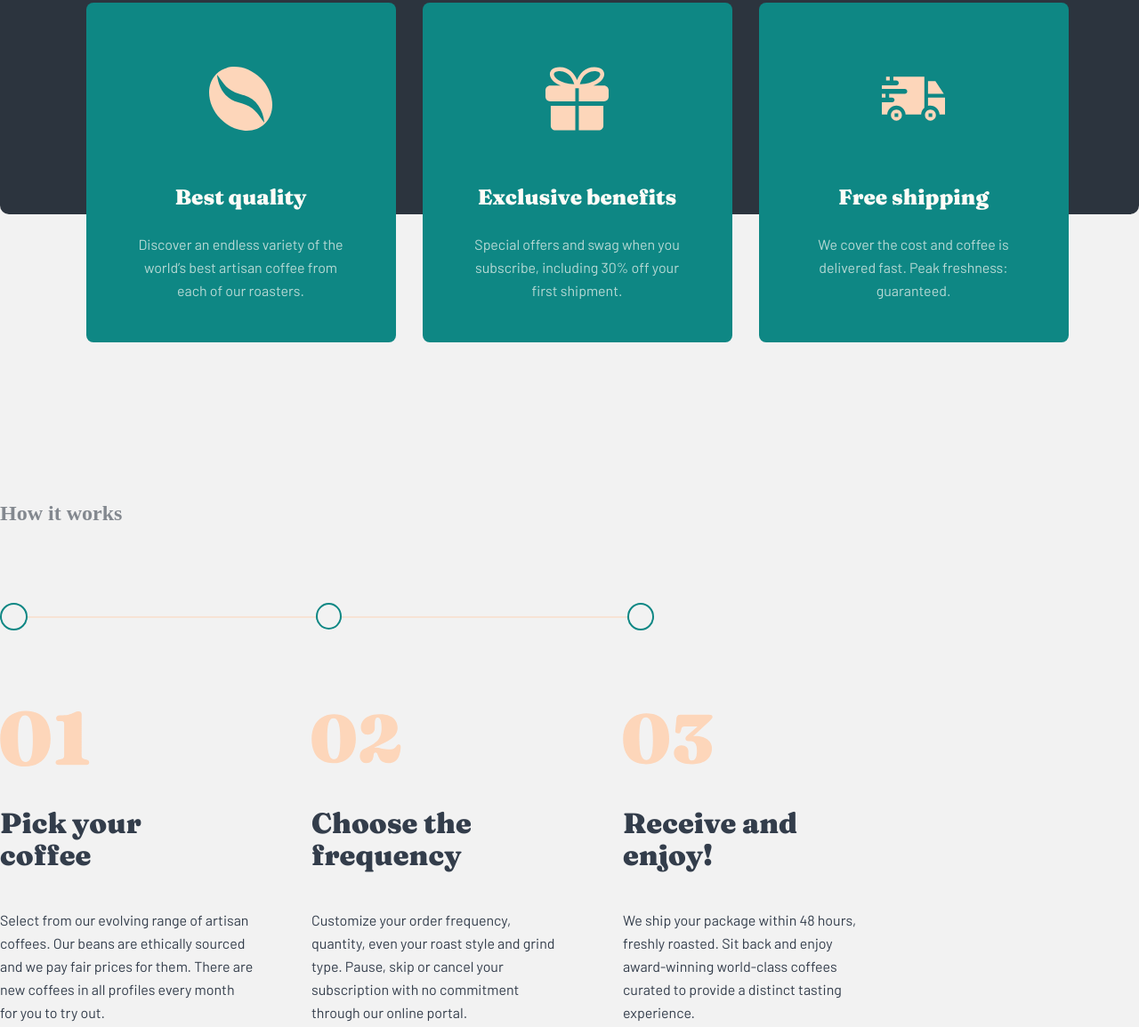
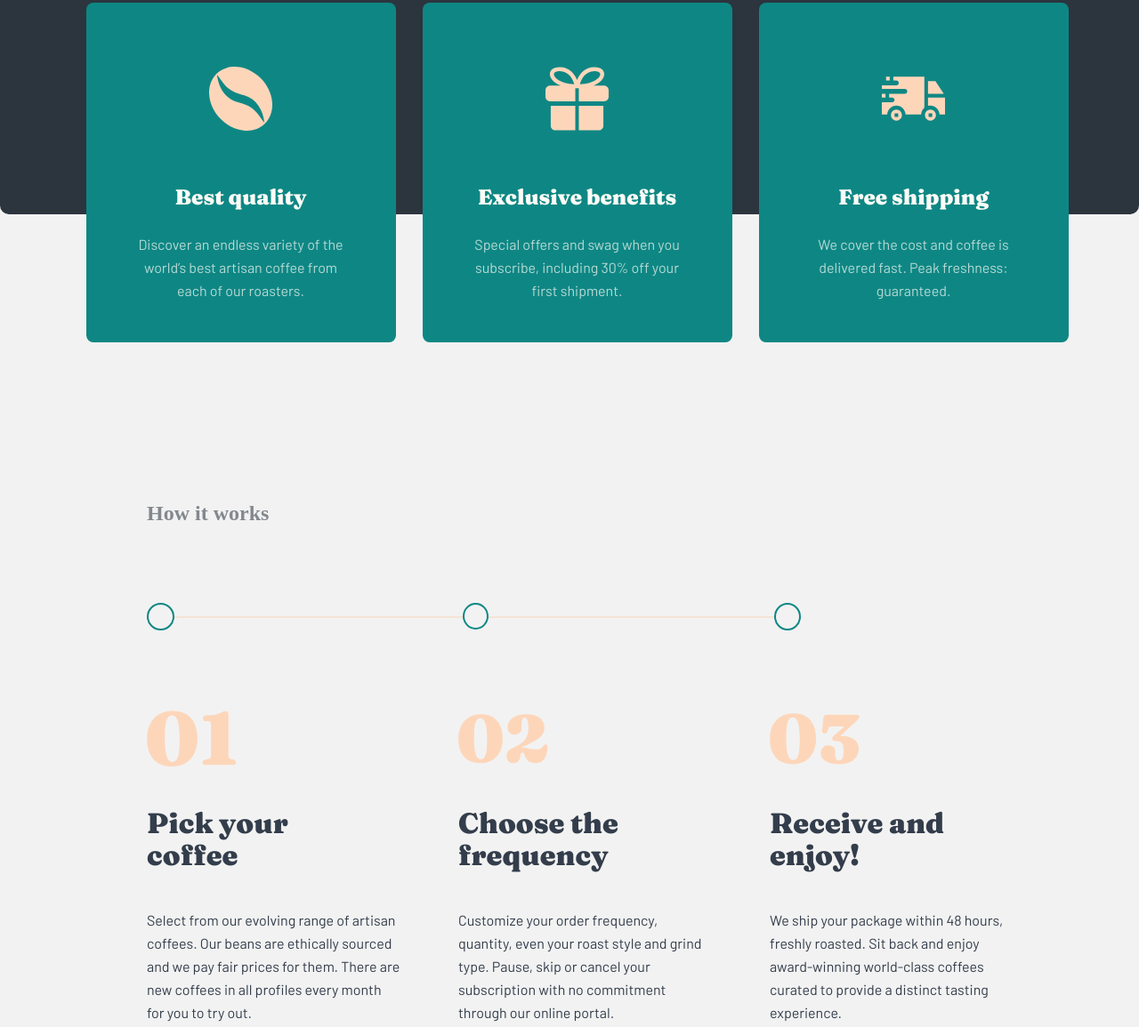
Before and after one commit to TellmeSmth/Cofferoasters, a plain HTML site: page index.html in a window 1280 px wide. Shown: the part 1844-2999 px from the top of the page at 89% size. Drawn offline with Linux system fonts and the light colour scheme.

Commit message:
Change Configurations Of Fourth Section in css

```diff
--- a/Css/style.css
+++ b/Css/style.css
@@ -253,6 +253,7 @@ body {
 
 .fourth-section {
   padding-top: 320px;
+  margin-left: 165px;
 }
 
 .fourth-section__heading {
```
